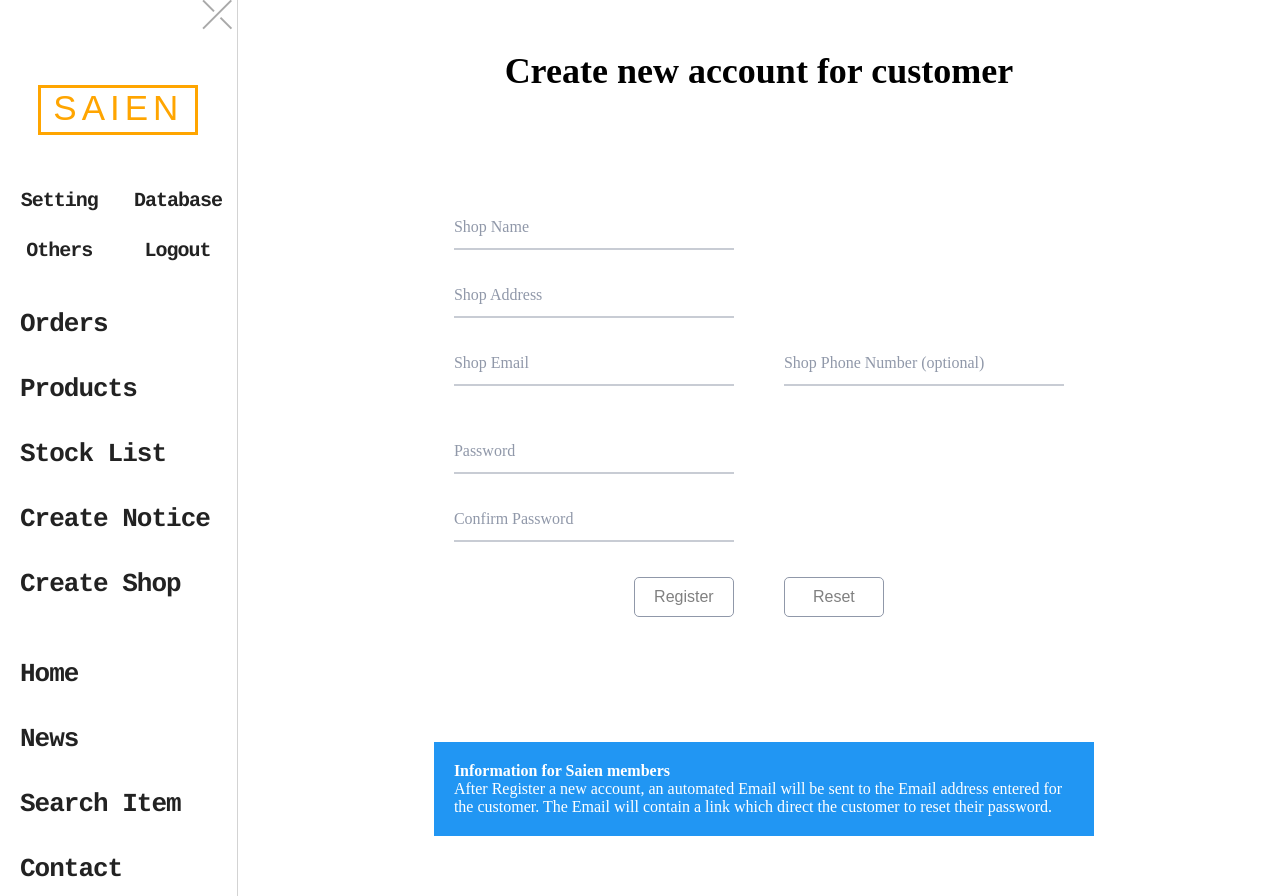
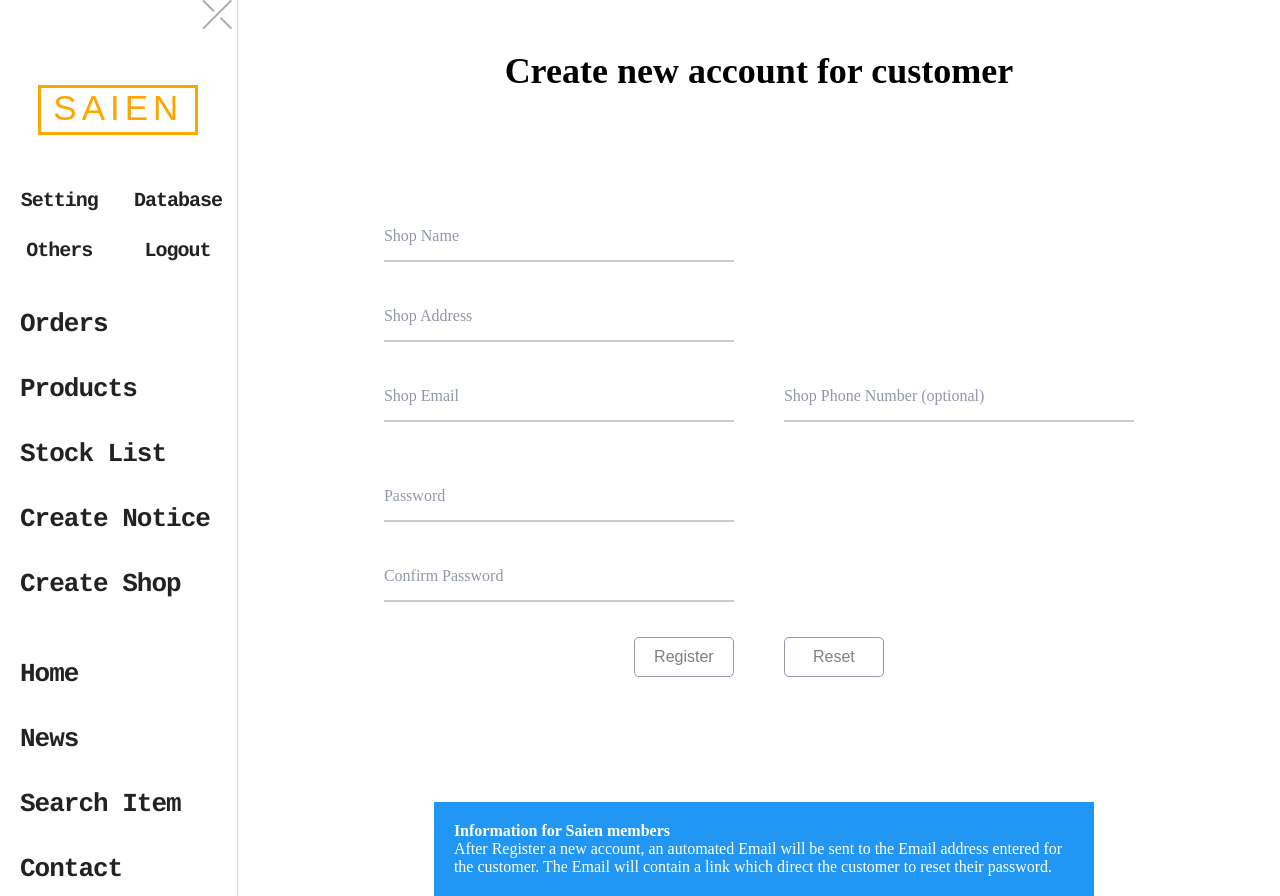
Before and after one commit to B46qqq/saien, a Flask app: template saien/templates/admin_newshop.html in a window 1280 px wide. Run offline with Flask 2, Linux system fonts and the light colour scheme; the template is opened without the code that fills it: values that come from a table or form of the project are taken from there, others are empty; tables that the repository leaves empty hold one stand-in row (values such as "Sample post").

```diff
--- a/saien/static/css/shared/inputs.css
+++ b/saien/static/css/shared/inputs.css
@@ -2,16 +2,15 @@
     position: relative;
     margin: 10px 25px;
     width: 100%;
-    max-width: 280px;
+    max-width: 350px;
 }
 
 .in .label {
     position: absolute;
-    top: 16px;
+    top: 25px;
     left: 0;
     font-size: 16px;
     color: #9098a9;
-    font-weight: 500;
     transform-origin: 0 0;
     transition: all 0.2s ease;
 }
@@ -33,7 +32,7 @@
     border: 0;
     font-family: inherit;
     padding: 12px 0;
-    height: 48px;
+    height: 60px;
     font-size: 20px;
     font-weight: 500;
     border-bottom: 2px solid #c8ccd4;
```
Also changed, not shown: saien/storage.db.
